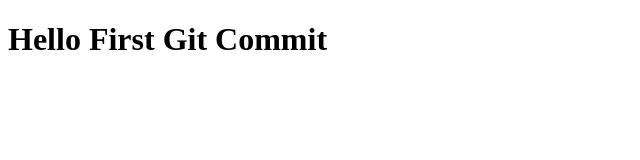
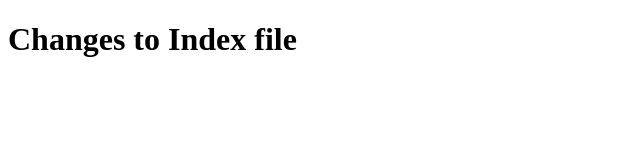
Before and after one commit to rashmirajeshd/scaler-git-learning, a plain HTML site: page index.html in a window 1280 px wide. Shown: the whole page, without its empty margins (0-640 px from the left). Drawn offline with Linux system fonts and the light colour scheme.

Commit message:
Changes to remote

```diff
--- a/index.html
+++ b/index.html
@@ -6,6 +6,6 @@
     <title>Demo</title>
 </head>
 <body>
-    <h1>Hello First Git Commit</h1>
+    <h1>Changes to Index file</h1>
 </body>
 </html>
```
